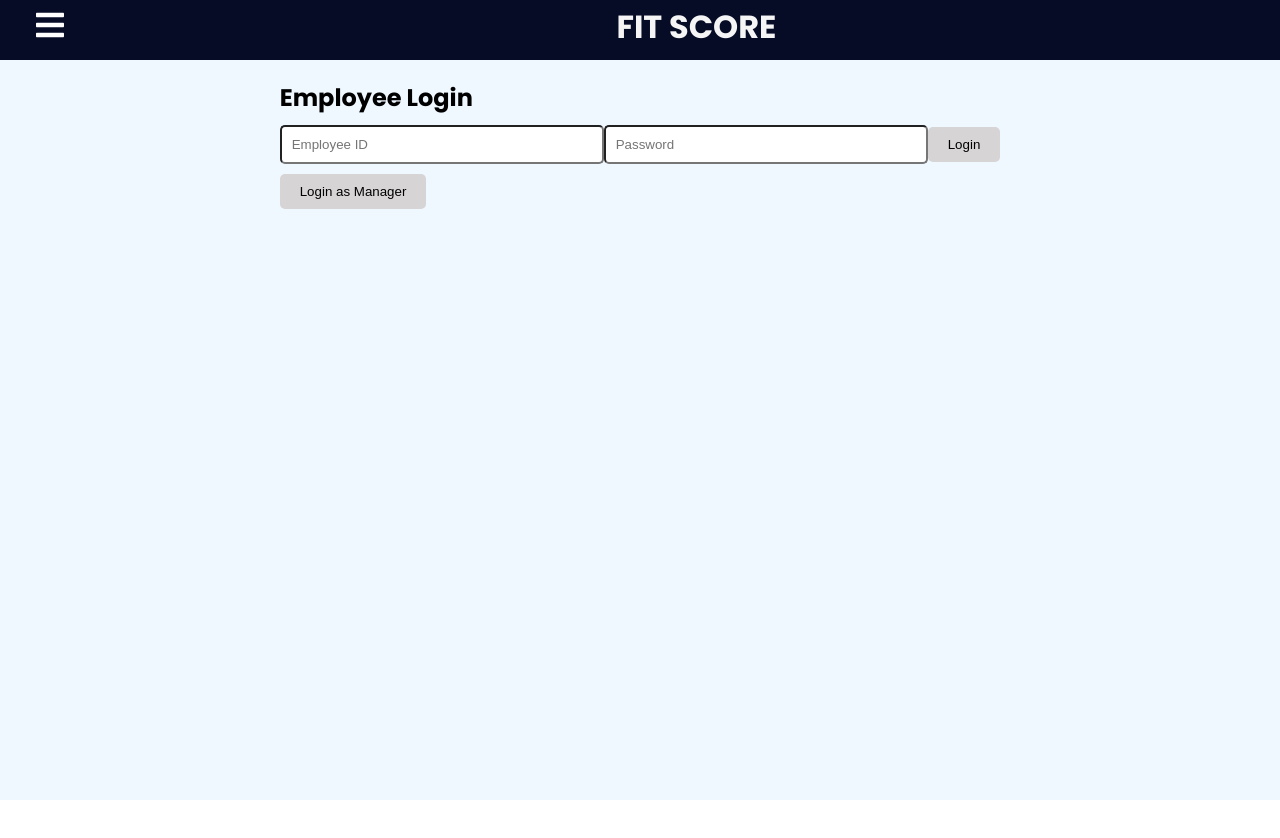
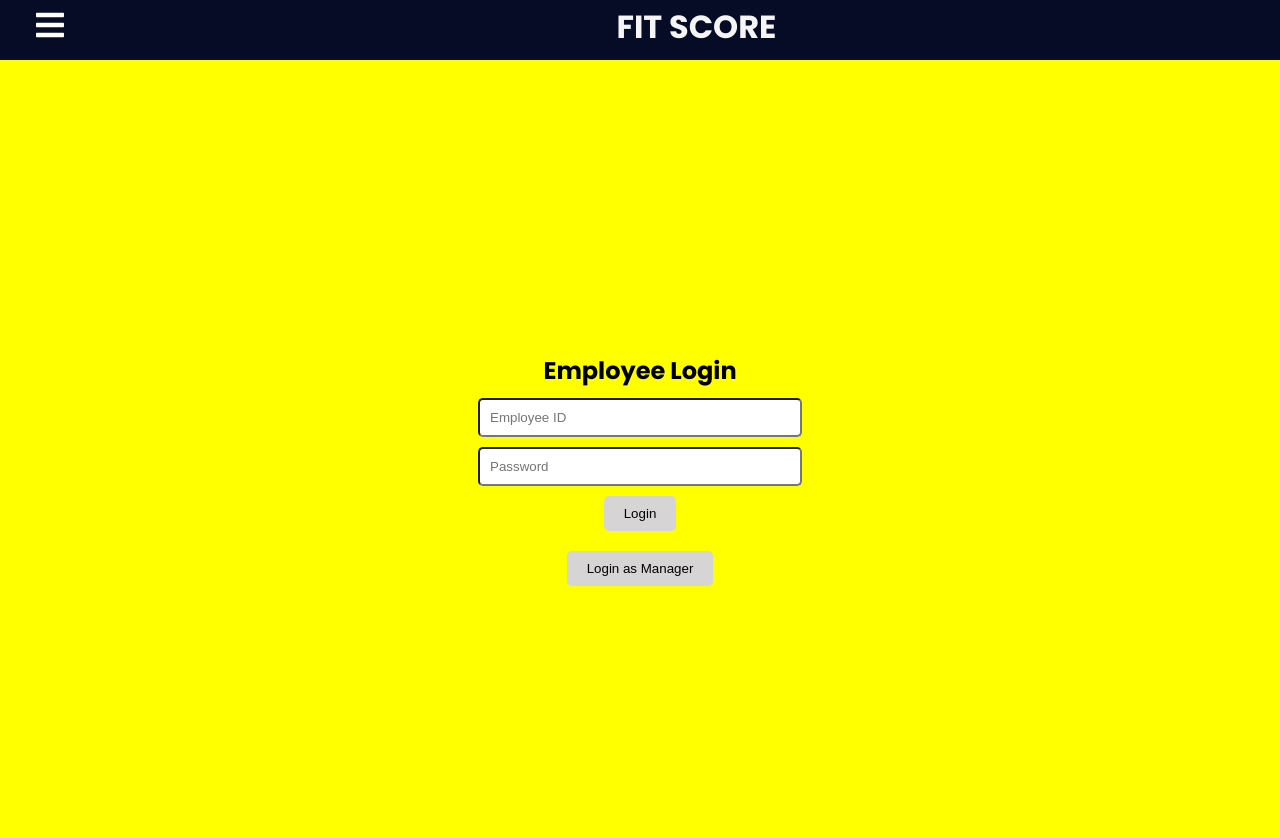
Before and after one commit to MercorHackathon/frontend, a React (Create React App) app: page / in a window 1280 px wide. Shown: the top 838 px of the page. Built offline with nearby package versions, Linux system fonts and the light colour scheme; no server answers.

Commit message:
updated app.css/app.js

```diff
--- a/src/App.css
+++ b/src/App.css
@@ -2,6 +2,21 @@
     width: 100vw;
     height: 100vh;
     background-color: #f0f8ff;
+    display: flex;
+    flex-direction: column;
+    align-items: center;
+    margin-bottom: 20px;
+  }
+  .homepage-container {
+    display: flex;
+    flex-direction: column;
+    align-items: center;
+    justify-content: center;
+    height: 100vh;
+    background-color: yellow;
+  }
+
+  .login-section {
     display: flex;
     flex-direction: column;
     align-items: center;
--- a/src/App.js
+++ b/src/App.js
@@ -25,7 +25,7 @@ function App() {
 	}, []);
 
 	return (
-		<div className="app-container">
+		<div>
 			<Navbar />
 			<Routes>
 				<Route
```
